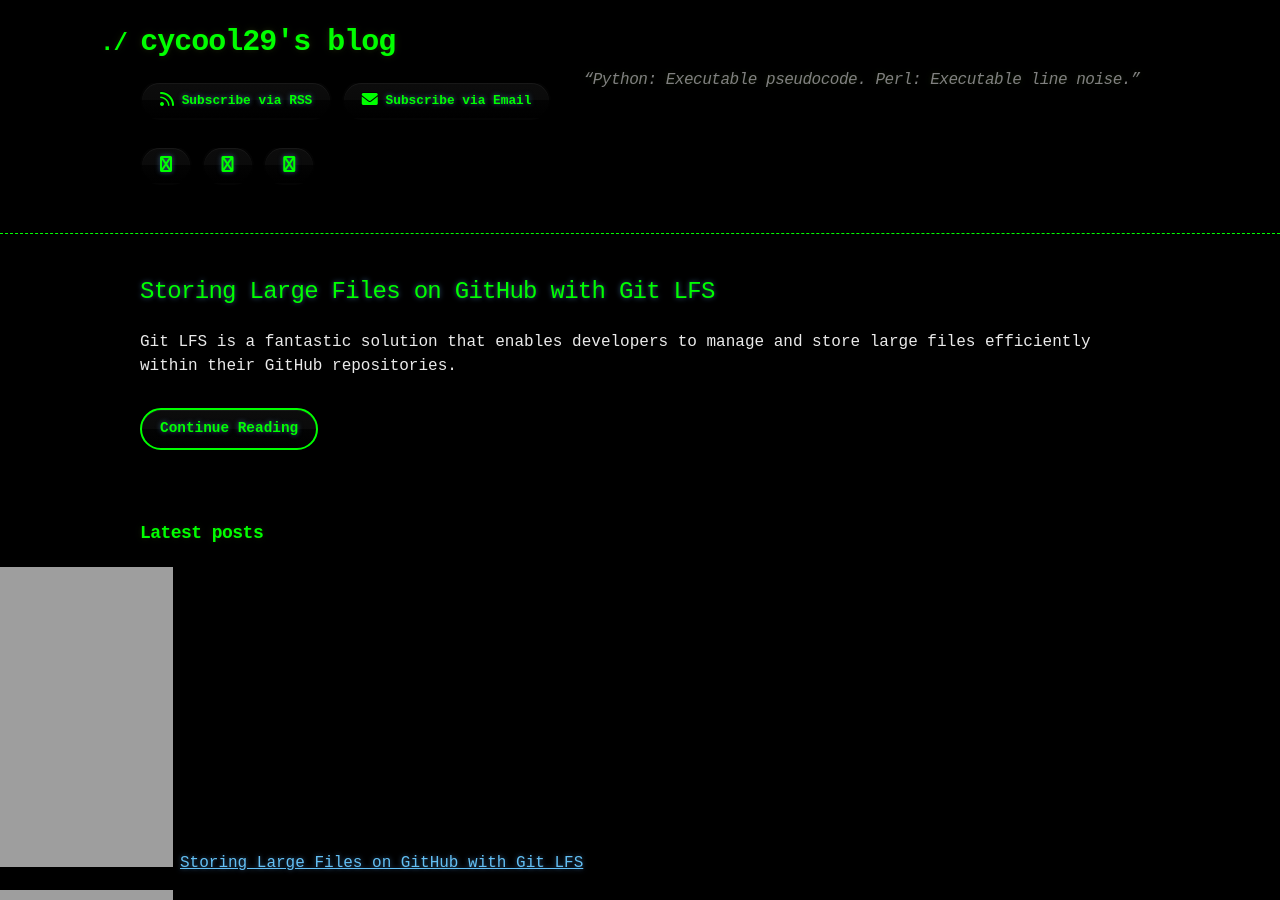
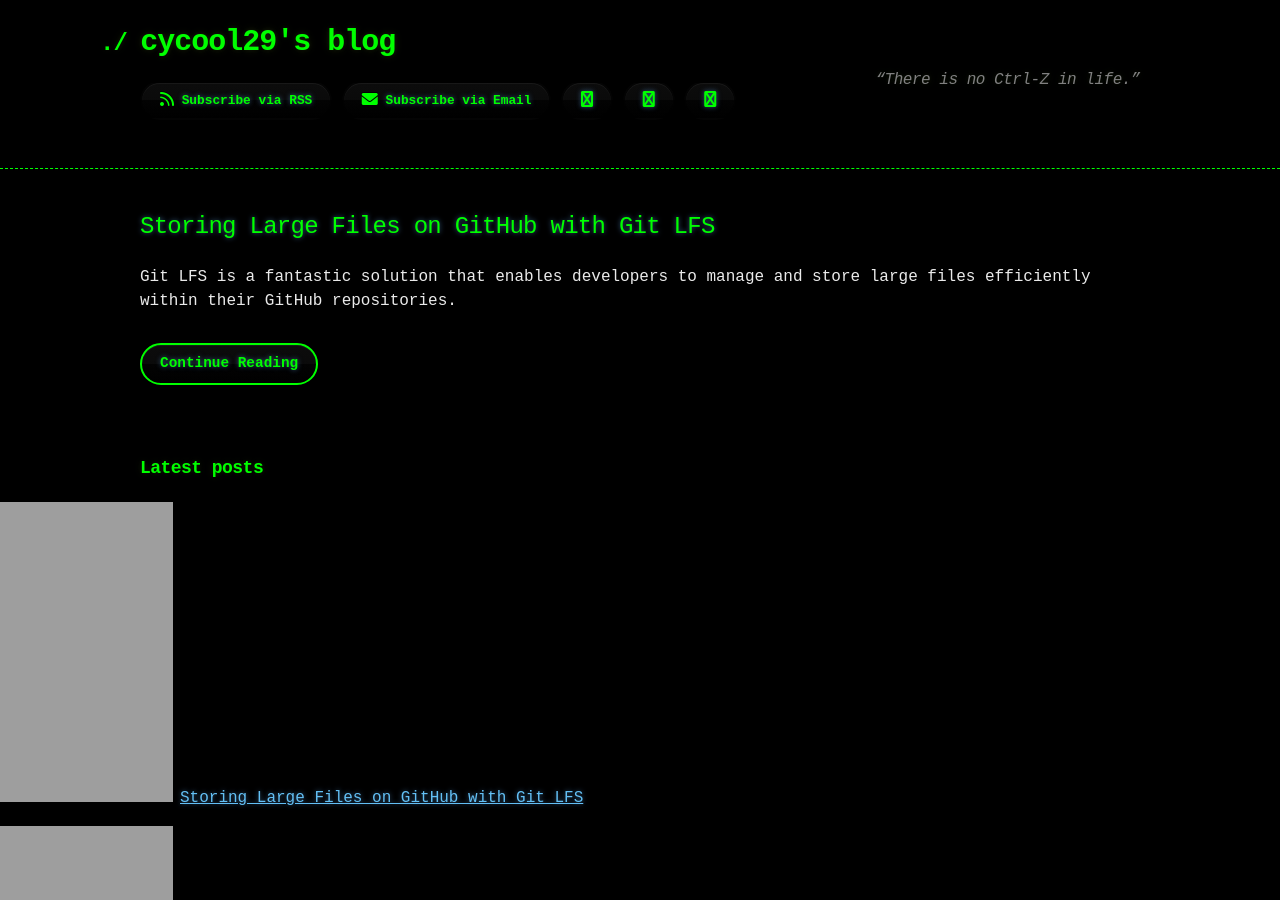
Before and after one commit to cycool29/cycool29.github.io, a Jekyll site: the page built from index.md, in a window 1280 px wide and 900 px high. Built offline with Jekyll 4.4.1, drawn with Linux system fonts in a browser that asks for light colours; a style sheet for code colours, icons or effects is not loaded.

Commit message:
Update quotes

```diff
--- a/_config.yml
+++ b/_config.yml
@@ -1,5 +1,5 @@
 title: cycool29's blog
-description: "“Python: Executable pseudocode. Perl: Executable line noise.” "
+description: "“There is no Ctrl-Z in life.” "
 bio: A high school student. Intermediate in Python, Git, Bash. Learning JavaScript. He/Him. "
 author: cycool29
 url: https://cycool29.github.io
```
